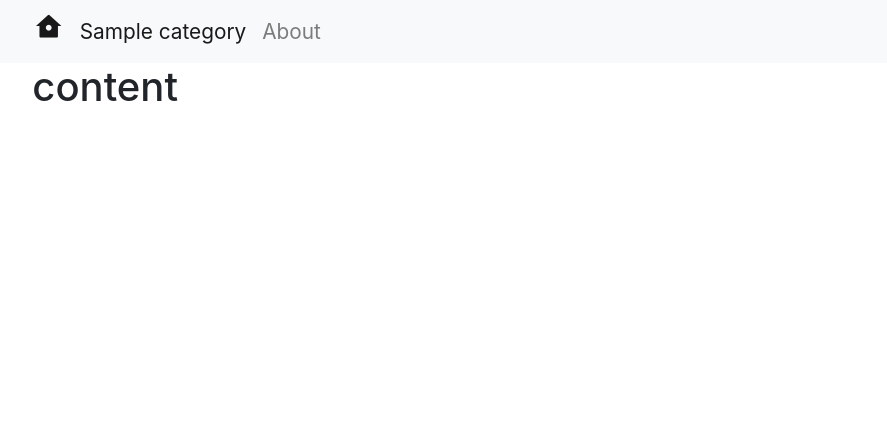
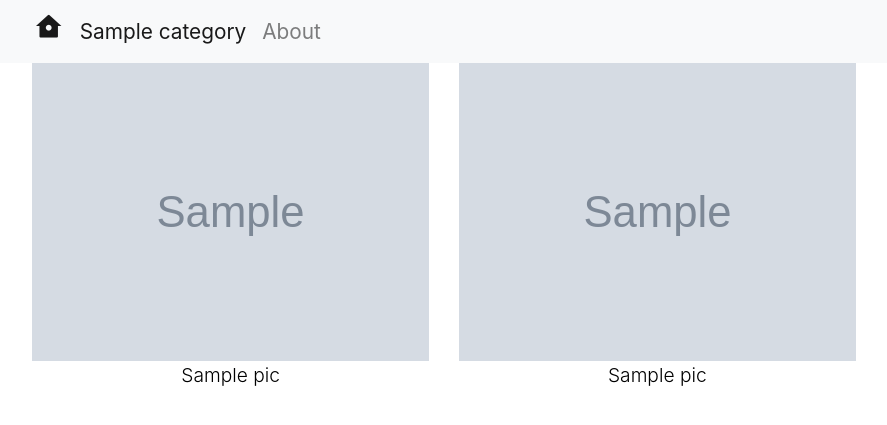
Before and after one commit to ddxai/personalpage, a Django app: template website/core/templates/core/index.html in a window 1280 px wide. Shown: the top 425 px of the page, without its empty margins (196-1083 px from the left). Run offline with Django 3.2, Linux system fonts and the light colour scheme; tables that the repository leaves empty hold one stand-in row (values such as "Sample post"); the template is opened without the code that fills it: values that come from a table or form of the project are taken from there, most other values are stand-ins (such as "Sample title", 1, 10 or a date in 2020); grey boxes marked "Sample" are stand-in pictures; some libraries are stand-ins or nearby versions.

Commit message:
Add category links to home page

```diff
--- a/website/core/static/core/css/main.css
+++ b/website/core/static/core/css/main.css
@@ -26,3 +26,9 @@ img.screen-fitted{
 .nav-link{
     font-size:1.3em;
 }
+
+a:link, a:visited, a:hover, a:active {
+  color: black;
+  text-decoration: none;
+
+}
--- a/website/core/templates/core/index.html
+++ b/website/core/templates/core/index.html
@@ -11,5 +11,26 @@
 {% endblock %}
 
 {% block content %}
-<h1>content</h1>
+<div class="row">
+    <div class="col">
+    {% for pic in pic_list_col1 %}
+        <a href="{% url 'core:category' pic.category.name %}">
+            <div>
+                <img src="{{ pic.image.url }}" class="mx-auto d-block img-fluid">
+                <p class="lead text-center" style="font-size:1.2em;">{{ pic.title }}</p>
+            </div>
+        </a>
+    {% endfor %}
+    </div>
+    <div class="col">
+    {% for pic in pic_list_col2 %}
+     <a href="{% url 'core:category' pic.category.name %}">
+            <div>
+                <img src="{{ pic.image.url }}" class="mx-auto d-block img-fluid">
+                <p class="lead text-center" style="font-size:1.2em;">{{ pic.title }}</p>
+            </div>
+        </a>
+    {% endfor %}
+    </div>
+</div>
 {% endblock %}
```
Also changed, not shown: website/core/views.py (+17 -1 lines).
